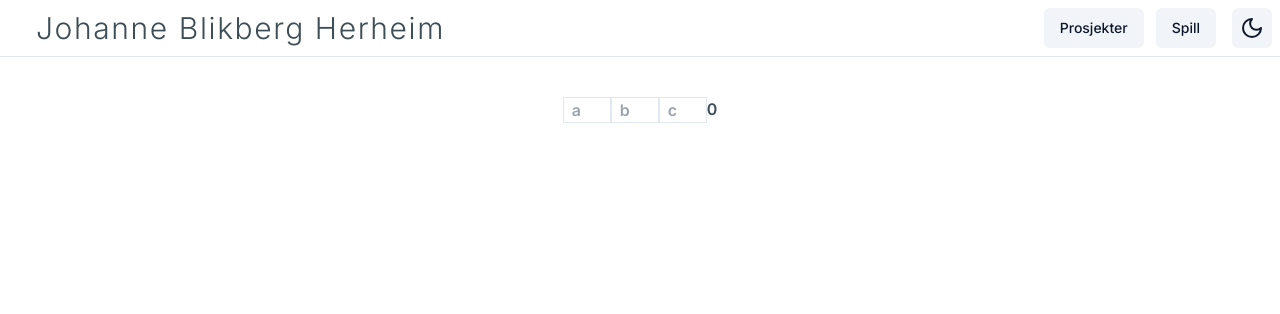
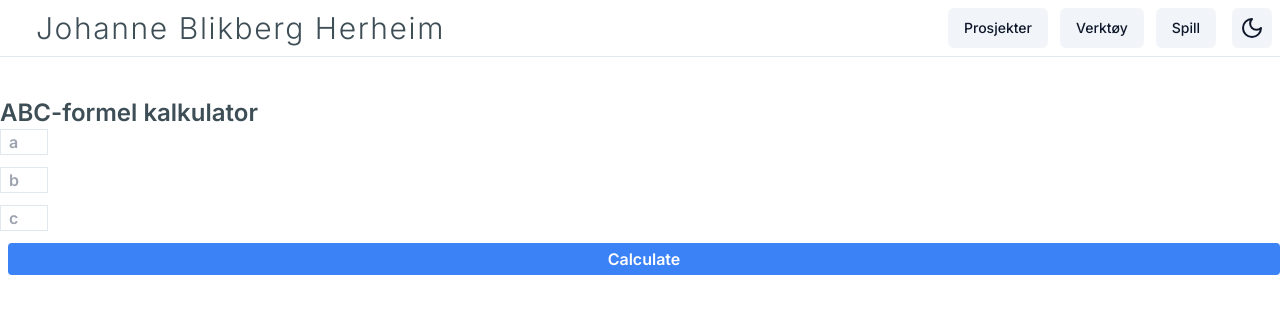
Before and after one commit to johanneherheim/personal-website, a Next.js app: page /tools in a window 1280 px wide. Shown: the top 314 px of the page. Built offline with nearby package versions, Linux system fonts and the light colour scheme.

Commit message:
working abc-calc

```diff
--- a/src/app/tools/abc-calc.tsx
+++ b/src/app/tools/abc-calc.tsx
@@ -2,7 +2,7 @@
 import React, { useState } from "react";
 
 export default function AbcCalc() {
-  const calc = (a: number, b: number, c: number): number[] | null => {
+  const calc = (a: number, b: number, c: number): any => {
     const delta = b ** 2 - 4 * a * c;
     if (delta < 0) {
       return null;
@@ -16,22 +16,60 @@ export default function AbcCalc() {
     }
   };
 
-  const [answer, setAnswer] = useState<number>(0);
-  const [A, setA] = useState<number>(0);
-  const [B, setB] = useState<number>(0);
-  const [C, setC] = useState<number>(0);
+  const [answer, setAnswer] = useState<number[]>([]);
+  const [A, setA] = useState<string>("");
+  const [B, setB] = useState<string>("");
+  const [C, setC] = useState<string>("");
+
   const handleKeyPress = (e: React.KeyboardEvent<HTMLInputElement>) => {
     if (e.key === "Enter") {
-      null;
+      calculate();
     }
   };
 
+  const calculate = () => {
+    // Call calc function and set the result to the answer state
+    setAnswer(calc(Number(A), Number(B), Number(C)));
+  };
+
   return (
-    <div className="flex justify-center font-semibold">
-      <input className="mb-3 px-2 w-12 border" type="number" placeholder="a" />
-      <input className="mb-3 px-2 w-12 border" type="number" placeholder="b" />
-      <input className="mb-3 px-2 w-12 border" type="number" placeholder="c" />
-      <p>{answer}</p>
+    <div className="flex justify-center font-semibold flex-col">
+      <h2>ABC-formel kalkulator</h2>
+      <input
+        className="mb-3 px-2 w-12 border"
+        type="text"
+        value={A}
+        onChange={(e) => setA(e.target.value)}
+        placeholder="a"
+      />
+      <input
+        className="mb-3 px-2 w-12 border"
+        type="text"
+        value={B}
+        onChange={(e) => setB(e.target.value)}
+        placeholder="b"
+      />
+      <input
+        className="mb-3 px-2 w-12 border"
+        type="text"
+        value={C}
+        onChange={(e) => setC(e.target.value)}
+        placeholder="c"
+        onKeyPress={handleKeyPress}
+      />
+      <button
+        onClick={calculate}
+        className="ml-2 px-2 py-1 bg-blue-500 text-white rounded"
+      >
+        Calculate
+      </button>
+      <p>
+        {answer.length > 0
+          ? `Roots: ${answer.join(", ")}`
+          : answer === null
+          ? "No real roots"
+          : ""}
+      </p>
     </div>
   );
 }
--- a/src/components/navmenu.tsx
+++ b/src/components/navmenu.tsx
@@ -9,12 +9,26 @@ export function NavMenu() {
   return (
     <div className="flex gap-3">
       <Button variant="secondary">
-          <Link className="flex justify-between hover:underline decoration-1 underline-offset-2 w-auto" href="/projects">
+        <Link
+          className="flex justify-between hover:underline decoration-1 underline-offset-2 w-auto"
+          href="/projects"
+        >
           Prosjekter
         </Link>
       </Button>
       <Button variant="secondary">
-          <Link className="flex justify-between hover:underline decoration-1 underline-offset-2 w-auto" href="/games">
+        <Link
+          className="flex justify-between hover:underline decoration-1 underline-offset-2 w-auto"
+          href="/tools"
+        >
+          Verktøy
+        </Link>
+      </Button>
+      <Button variant="secondary">
+        <Link
+          className="flex justify-between hover:underline decoration-1 underline-offset-2 w-auto"
+          href="/games"
+        >
           Spill
         </Link>
       </Button>
@@ -31,12 +45,26 @@ export function DropDownNavMenu({ onClose }: DropDownNavMenuProps) {
     <nav className="absolute right-0">
       <div className="flex flex-col gap-2 p-2 mt-1">
         <Button variant="secondary" onClick={onClose}>
-          <Link className="flex justify-between hover:underline decoration-1 underline-offset-2 w-auto" href="/projects">
+          <Link
+            className="flex justify-between hover:underline decoration-1 underline-offset-2 w-auto"
+            href="/projects"
+          >
             Prosjekter
           </Link>
         </Button>
+        <Button variant="secondary">
+          <Link
+            className="flex justify-between hover:underline decoration-1 underline-offset-2 w-auto"
+            href="/tools"
+          >
+            Verktøy
+          </Link>
+        </Button>
         <Button variant="secondary" onClick={onClose}>
-          <Link className="flex justify-between hover:underline decoration-1 underline-offset-2 w-auto" href="/games">
+          <Link
+            className="flex justify-between hover:underline decoration-1 underline-offset-2 w-auto"
+            href="/games"
+          >
             Spill
           </Link>
         </Button>
```
Lines whose indentation alone changed are shown as unchanged.
